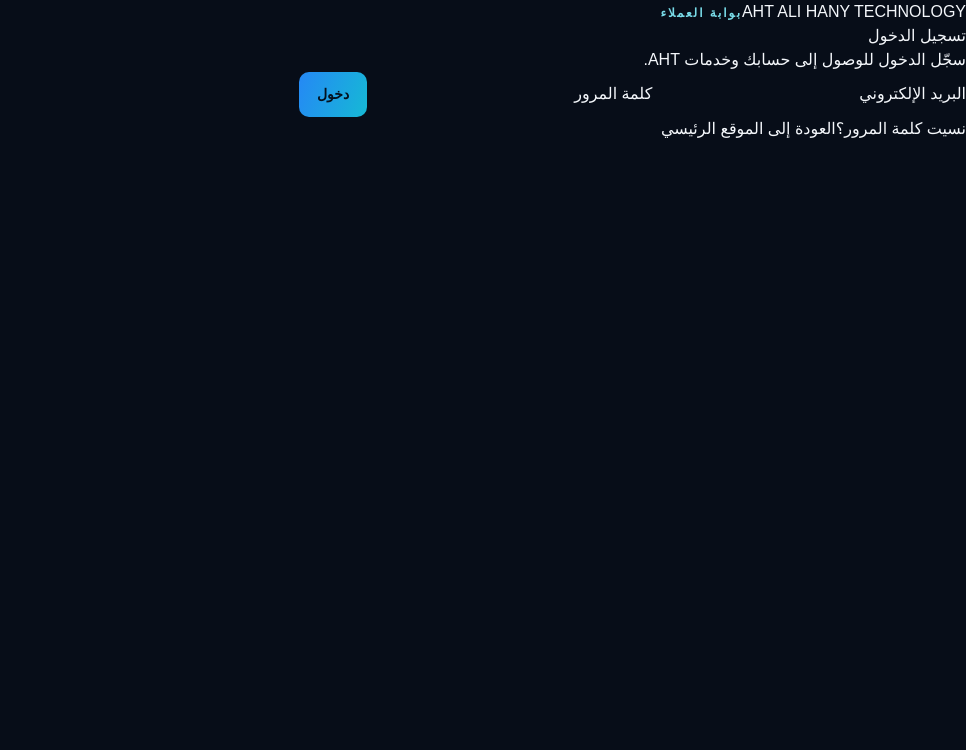
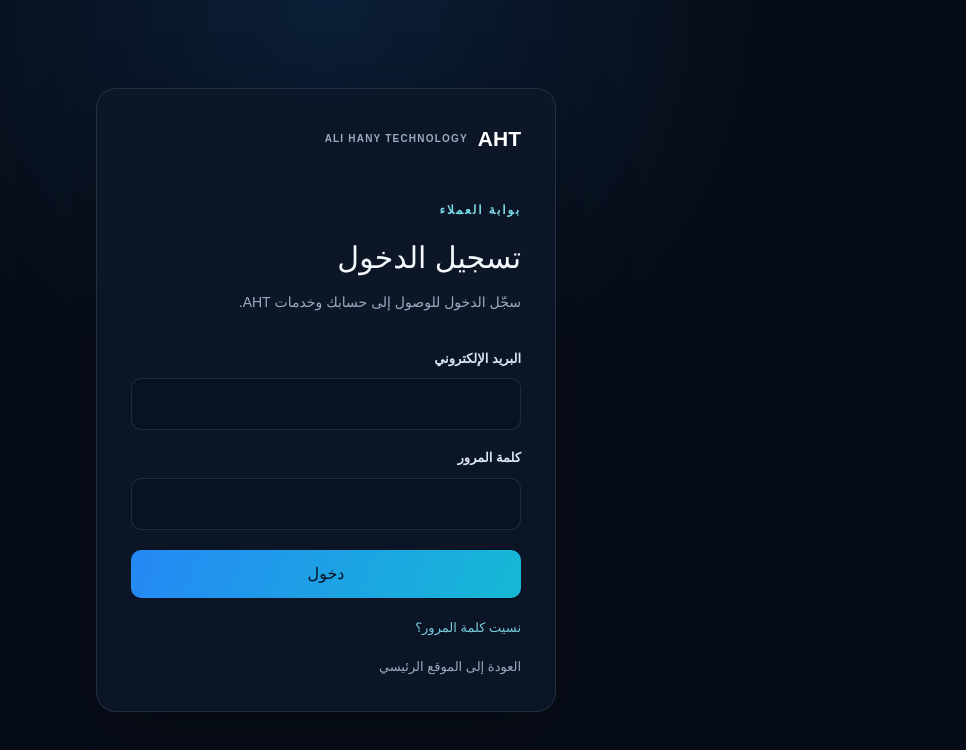
Before and after one commit to secretzoneoffical-collab/ahttechnology-website, a Next.js app: page /login in a window 1280 px wide. Shown: the top 750 px of the page, without its empty margins (314-1280 px from the left). Built offline with nearby package versions, Linux system fonts and the light colour scheme.

Commit message:
Style authentication and customer portal pages

```diff
--- a/app/globals.css
+++ b/app/globals.css
@@ -107,3 +107,40 @@ button, a { -webkit-tap-highlight-color: transparent; }
   .hero h1 { font-size: 42px; }
   .hero-copy { font-size: 16px; }
 }
+
+
+/* Authentication and customer portal */
+.auth-page {
+  min-height: 100vh; display: grid; place-items: center; padding: 32px 16px;
+  background: radial-gradient(circle at 50% 0%, rgba(37,136,245,.14), transparent 42%), var(--background);
+}
+.auth-card {
+  width: min(100%, 460px); padding: 34px; border: 1px solid var(--line);
+  border-radius: 20px; background: rgba(13,23,40,.94); box-shadow: 0 24px 80px rgba(0,0,0,.24);
+}
+.auth-brand { display: flex; align-items: center; gap: 10px; margin-bottom: 42px; font-size: 21px; font-weight: 900; color: #fff; }
+.auth-brand span { color: var(--muted); font-size: 10px; letter-spacing: .12em; }
+.auth-card h1 { margin: 14px 0 10px; font-size: 30px; }
+.auth-muted { color: var(--muted); line-height: 1.8; font-size: 14px; }
+.auth-form { display: grid; gap: 10px; margin-top: 26px; }
+.auth-form label { margin-top: 8px; color: #dce6f2; font-size: 13px; font-weight: 700; }
+.auth-form input {
+  width: 100%; padding: 13px 14px; border: 1px solid var(--line); border-radius: 10px;
+  outline: none; background: #081321; color: white; font: inherit;
+}
+.auth-form input:focus { border-color: var(--blue); box-shadow: 0 0 0 3px rgba(37,136,245,.12); }
+.auth-submit { width: 100%; border: 0; cursor: pointer; margin-top: 10px; font: inherit; }
+.auth-submit:disabled { opacity: .6; cursor: wait; }
+.auth-error, .auth-success { padding: 11px 12px; border-radius: 9px; font-size: 13px; line-height: 1.7; }
+.auth-error { color: #ffb4b4; background: rgba(220,70,70,.1); }
+.auth-success { color: #8be4c4; background: rgba(72,214,174,.1); }
+.auth-link, .auth-back { display: block; margin-top: 20px; color: #76cddd; font-size: 13px; }
+.auth-back { color: var(--muted); }
+.dashboard-page { min-height: 100vh; }
+.dashboard-header { min-height: 78px; padding: 0 max(24px, calc((100% - var(--max-width))/2)); display: flex; align-items: center; justify-content: space-between; border-bottom: 1px solid var(--line); }
+.dashboard-header .auth-brand { margin: 0; }
+.dashboard-content { width: min(900px, calc(100% - 40px)); margin: 72px auto; }
+.dashboard-content h1 { font-size: clamp(32px, 5vw, 48px); }
+.dashboard-placeholder { display: grid; gap: 12px; margin-top: 30px; padding: 24px; border: 1px solid var(--line); border-radius: 14px; background: var(--surface); color: var(--muted); font-size: 14px; }
+.dashboard-placeholder strong { color: var(--foreground); font-size: 17px; }
+@media (max-width: 560px) { .auth-card { padding: 26px 20px; } .dashboard-header { padding-inline: 16px; } }
```
